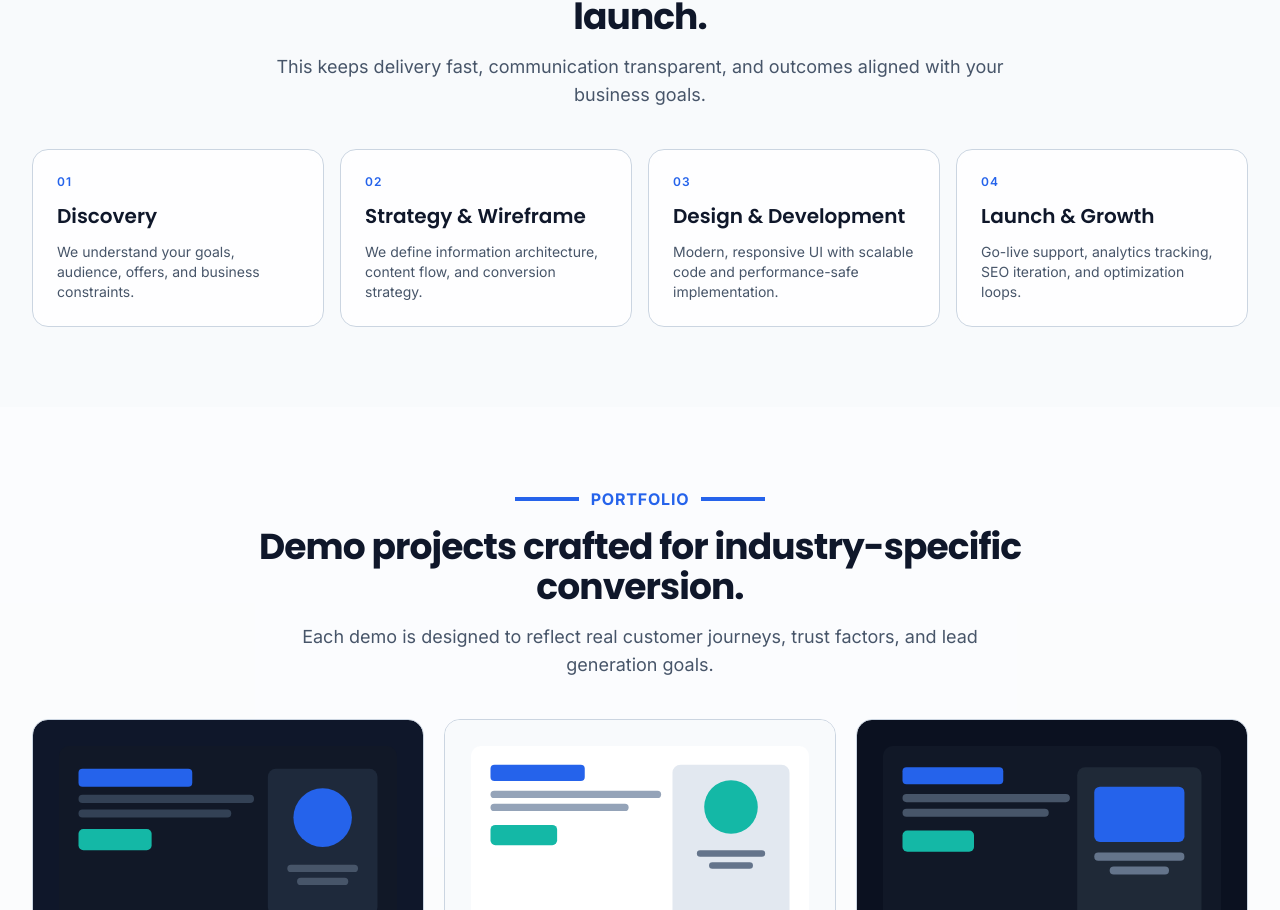
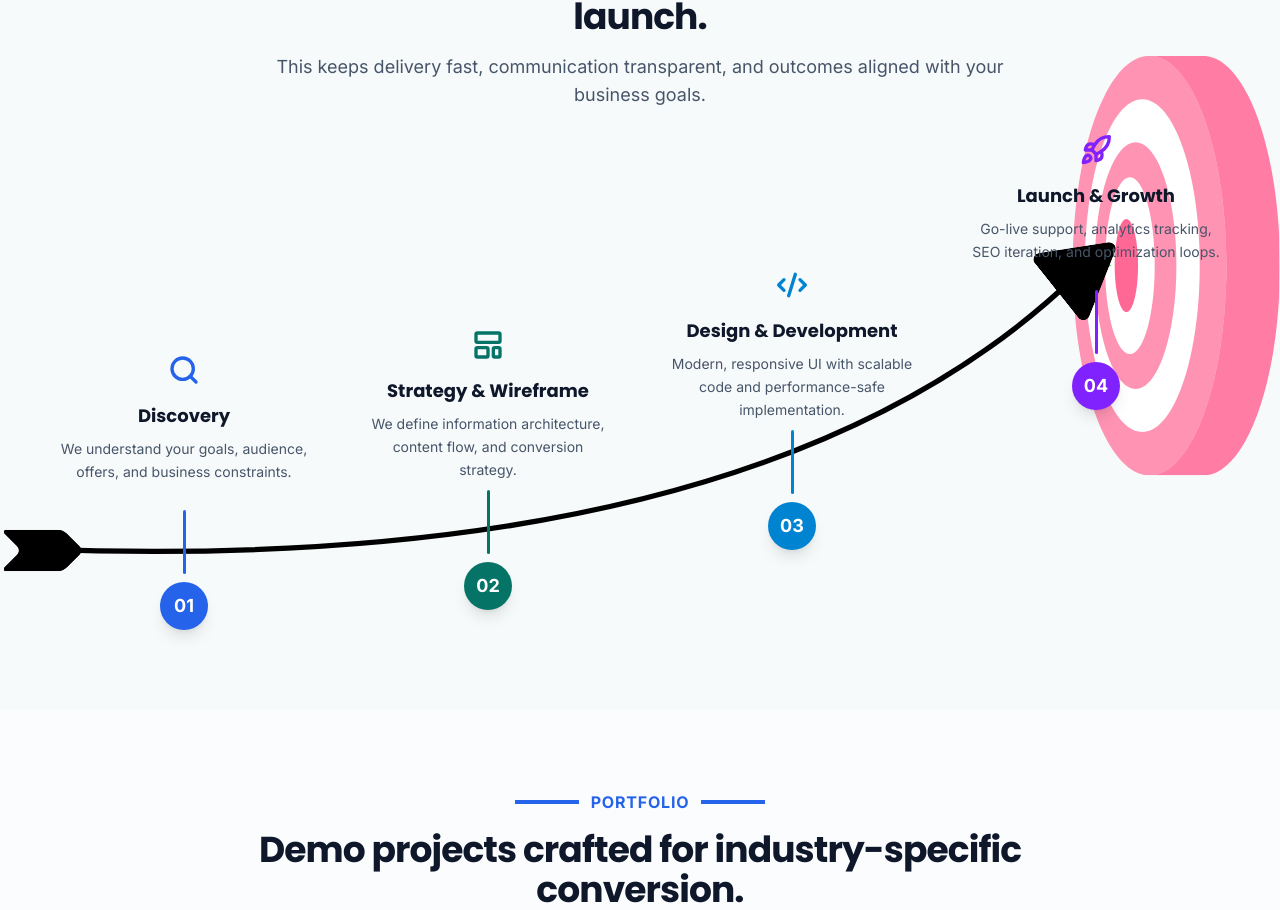
Before and after one commit to mishuk09/NovaWeb, a Next.js app: page / in a window 1280 px wide. Shown: the part 2700-3610 px from the top of the page. Built offline with nearby package versions, Linux system fonts and the light colour scheme; no server answers.

Commit message:
update process section

```diff
--- a/components/sections/home/process-section.tsx
+++ b/components/sections/home/process-section.tsx
@@ -1,31 +1,93 @@
+import { Search, LayoutTemplate, Code2, Rocket } from "lucide-react";
 import { homeProcess } from "@/config/home-content";
 import { FadeUp } from "@/components/motion/fade-up";
-import { Card } from "@/components/ui/card";
 import { Container } from "@/components/ui/container";
 import { Section } from "@/components/ui/section";
 import { SectionHeading } from "@/components/ui/section-heading";
+import { cn } from "@/lib/utils";
+
+// Theme-friendly colors that stay readable in both light and dark mode
+const processConfig = [
+  { color: "text-primary", bg: "bg-primary", icon: Search },
+  { color: "text-accent", bg: "bg-accent", icon: LayoutTemplate },
+  { color: "text-sky-600 dark:text-sky-400", bg: "bg-sky-600 dark:bg-sky-400", icon: Code2 },
+  { color: "text-violet-600 dark:text-violet-400", bg: "bg-violet-600 dark:bg-violet-400", icon: Rocket },
+];
 
 export function ProcessSection() {
   return (
-    <Section id="our-process">
-      <Container className="space-y-10">
+    <Section id="our-process" className="relative bg-background/80 py-24 dark:bg-slate-950/60">
+      <Container>
         <SectionHeading
           eyebrow="Our Process"
           title="A clear, structured workflow from idea to launch."
           description="This keeps delivery fast, communication transparent, and outcomes aligned with your business goals."
         />
-        <div className="grid gap-4 md:grid-cols-2 lg:grid-cols-4">
-          {homeProcess.map((item, index) => (
-            <FadeUp key={item.step} delay={index * 0.05}>
-              <Card className="h-full rounded-2xl p-6">
-                <p className="text-xs font-semibold tracking-widest text-primary">{item.step}</p>
-                <h3 className="mt-3 font-heading text-xl font-semibold">{item.title}</h3>
-                <p className="mt-3 text-sm text-muted-foreground">{item.description}</p>
-              </Card>
-            </FadeUp>
-          ))}
-        </div>
       </Container>
+
+      {/*
+        Adjusted to z-0 so it stays behind content.
+        Used bg-contain and bg-right to dock it correctly to the right side.
+      */}
+      <div className="absolute inset-0 right-0 z-0 hidden   bg-[url('/process.svg')] bg-right bg-contain bg-no-repeat md:block">
+      </div>
+
+      <div className="relative mt-20">
+        <Container className="relative z-10">
+          <div className="relative flex h-auto w-full flex-col   gap-12 pb-10  md:flex-row md:gap-0  md:pb-40">
+            {/* Process Items */}
+            {homeProcess.map((item, index) => {
+            const config = processConfig[index % processConfig.length];
+            const Icon = config.icon;
+
+            // Stagger classes updated to match the trajectory of the new image's curve
+            const staggerClasses = [
+              "md:translate-y-[165px]",
+              "md:translate-y-[140px]",
+              "md:translate-y-[80px]",
+              "md:translate-y-[-55px]",
+            ];
+
+            return (
+              <FadeUp
+                key={item.step}
+                delay={index * 0.1}
+                className={cn(
+                  "relative z-10 flex flex-1 flex-col items-center text-center",
+                  staggerClasses[index]
+                )}
+              >
+                {/* Top Icon */}
+                <div className={cn("mb-4 flex items-center justify-center", config.color)}>
+                  <Icon className="h-8 w-8" strokeWidth={2.5} />
+                </div>
+
+                {/* Content Box */}
+                <div className="mb-2 flex min-h-[100px] flex-col items-center space-y-2 px-2 md:mb-0">
+                  <h3 className="font-heading text-lg font-bold text-foreground">{item.title}</h3>
+                  <p className="max-w-[250px] text-sm leading-relaxed text-muted-foreground">
+                    {item.description}
+                  </p>
+                </div>
+
+                {/* Vertical Connector Line (Desktop Only) */}
+                <div className={cn("hidden h-16 w-[3px] md:block mt-2 rounded-full", config.bg)} />
+
+                {/* Number Node (Sits on the arrow) */}
+                <div
+                  className={cn(
+                    "mt-4 flex h-12 w-12 items-center justify-center rounded-full text-lg font-bold text-white shadow-lg md:mt-2",
+                    config.bg
+                  )}
+                >
+                  {item.step}
+                </div>
+              </FadeUp>
+            );
+            })}
+          </div>
+        </Container>
+      </div>
     </Section>
   );
 }
--- a/config/home-content.ts
+++ b/config/home-content.ts
@@ -63,6 +63,7 @@ export const homeProcess = [
     title: "Launch & Growth",
     description: "Go-live support, analytics tracking, SEO iteration, and optimization loops.",
   },
+
 ];
 
 export const homePortfolioPreview = [
```
Also changed, not shown: public/process.svg (added).
